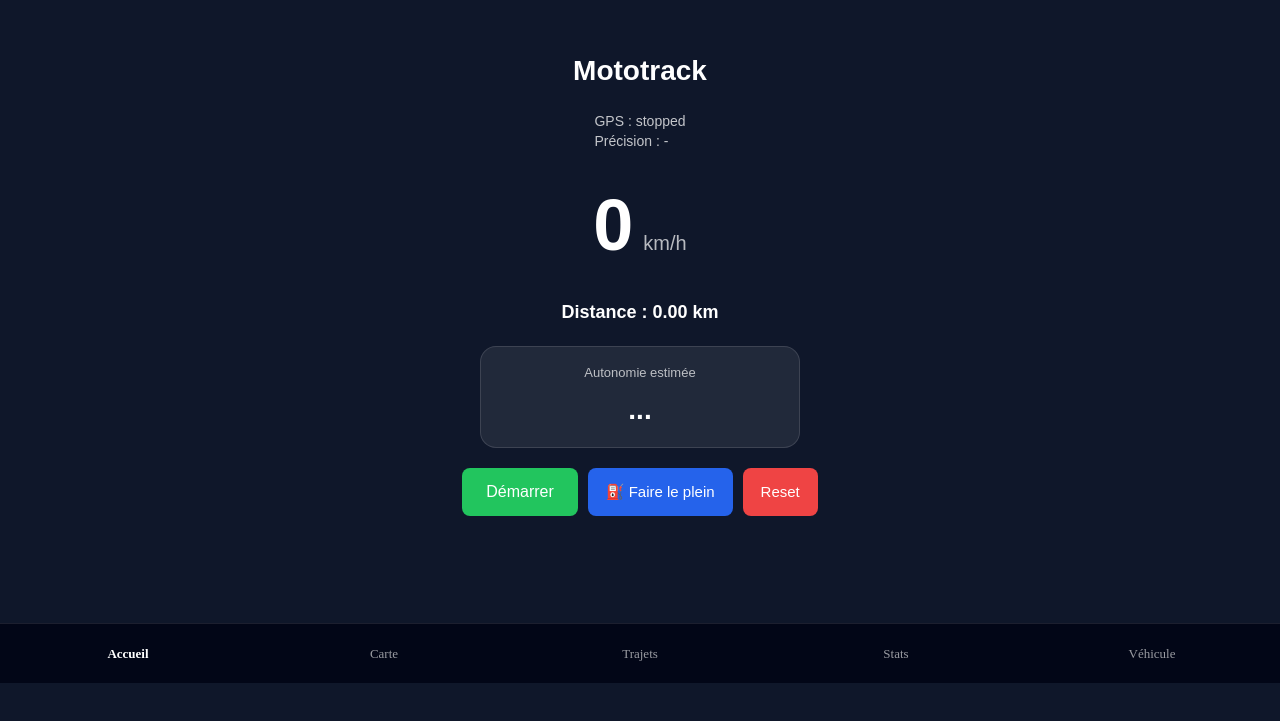
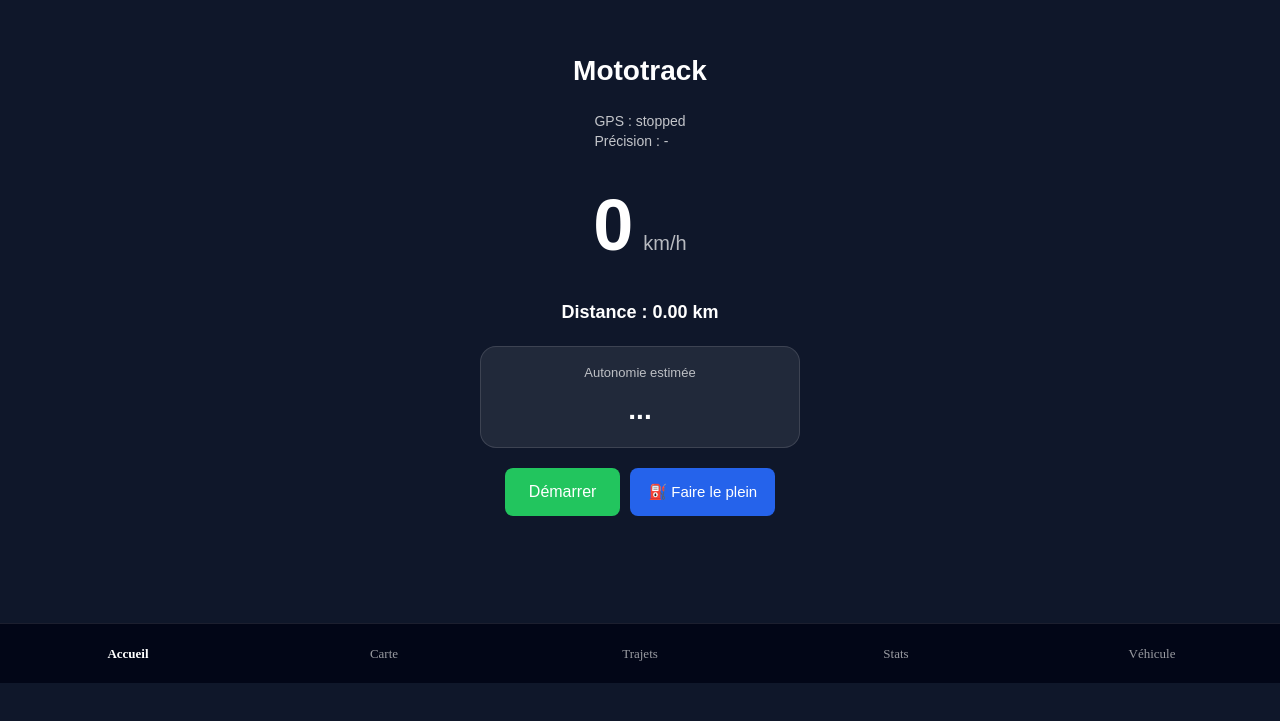
Before and after one commit to EROWINDJ/Mototrack, a React (Vite) app in the folder client/: page / in a window 1280 px wide. Shown: the part 117-838 px from the top of the page. Built offline with nearby package versions, Linux system fonts and the light colour scheme.

Commit message:
fix: remove reset button from home

```diff
--- a/client/src/pages/Home.tsx
+++ b/client/src/pages/Home.tsx
@@ -81,10 +81,6 @@ export default function Home() {
           <>
             <button onClick={handleRefuel} style={styles.refuelButton}>
               ⛽ Faire le plein
-            </button>
-
-            <button onClick={resetRoute} style={styles.resetButton}>
-              Reset
             </button>
           </>
         )}
```
